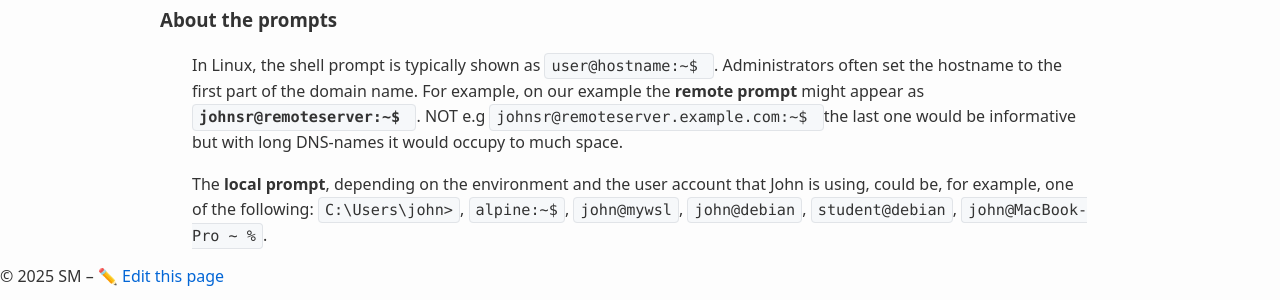
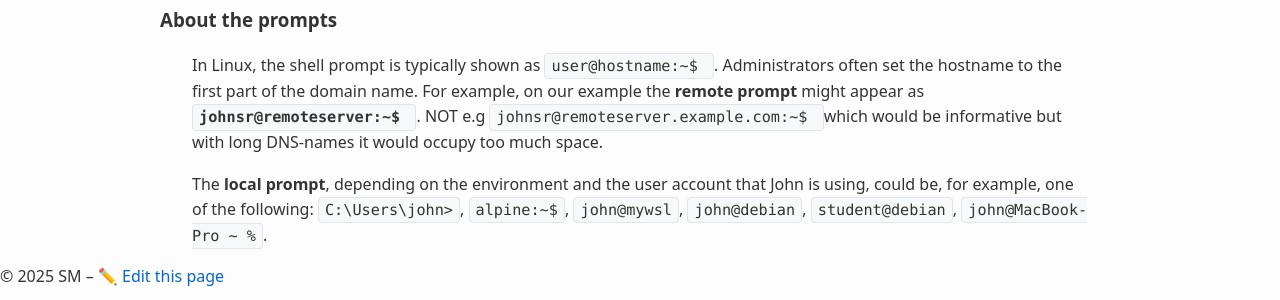
Before and after one commit to averkoc/lx, a Jekyll site: the page built from docs/error1.md, in a window 1280 px wide. Shown: the part 901-1201 px from the top of the page. Built offline with Jekyll 4.4.1, drawn with Linux system fonts in a browser that asks for light colours.

Commit message:
Update error1.md

```diff
--- a/docs/error1.md
+++ b/docs/error1.md
@@ -19,6 +19,6 @@ Assume that you are the user john and you want to set up key-based authenticatio
 
 ### About the prompts
 
-In Linux, the shell prompt is typically shown as `user@hostname:~$ `. Administrators often set the hostname to the first part of the domain name. For example, on our example the **remote prompt** might appear as **`johnsr@remoteserver:~$ `**.  NOT e.g `johnsr@remoteserver.example.com:~$ ` the last one would be informative but with long DNS-names it would occupy to much space.
+In Linux, the shell prompt is typically shown as `user@hostname:~$ `. Administrators often set the hostname to the first part of the domain name. For example, on our example the **remote prompt** might appear as **`johnsr@remoteserver:~$ `**.  NOT e.g `johnsr@remoteserver.example.com:~$ ` which would be informative but with long DNS-names it would occupy too much space.
 
 The **local prompt**, depending on the environment and the user account that John is using, could be, for example, one of the following: `C:\Users\john>`, `alpine:~$`, `john@mywsl`, `john@debian`, `student@debian`, `john@MacBook-Pro ~ %`.
```
